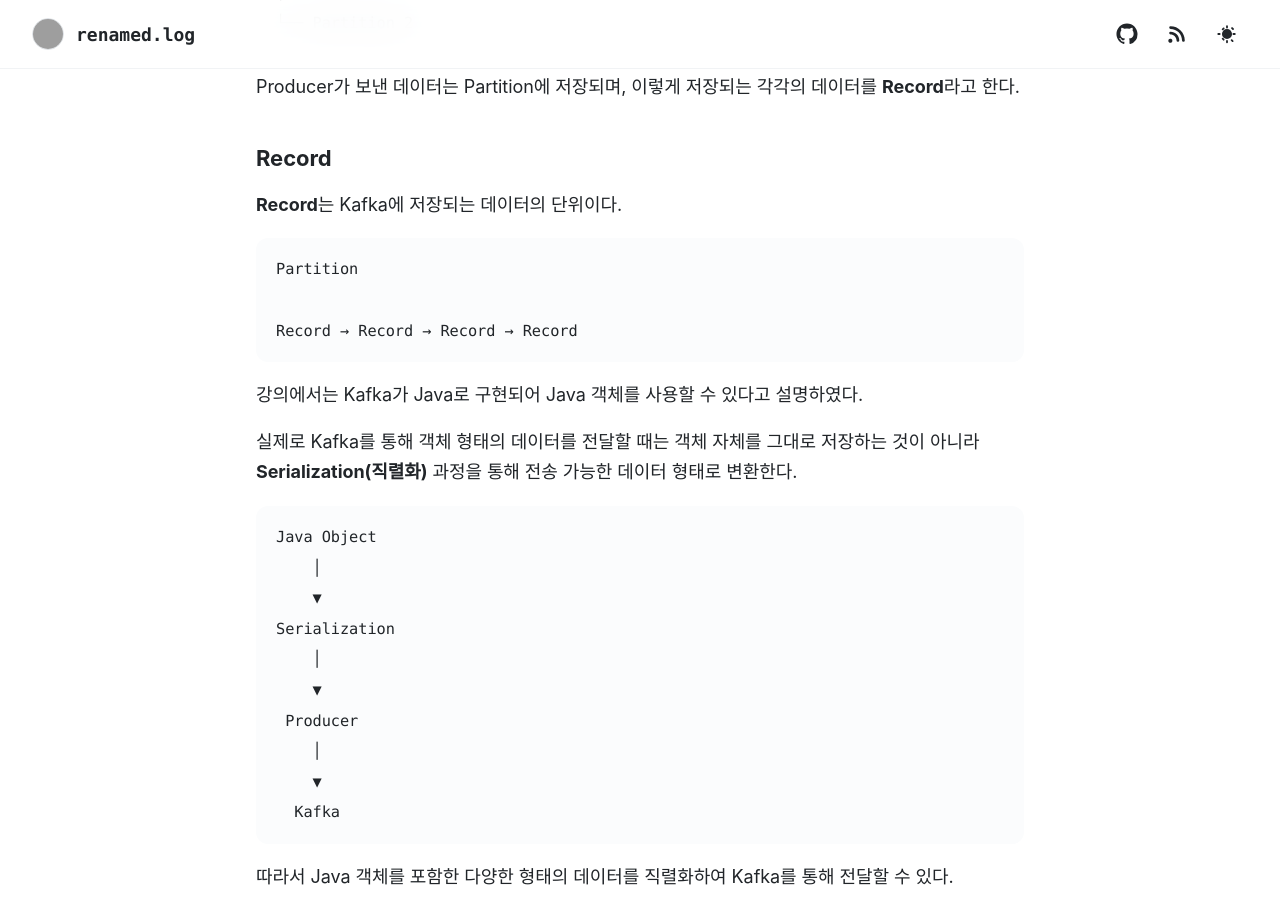
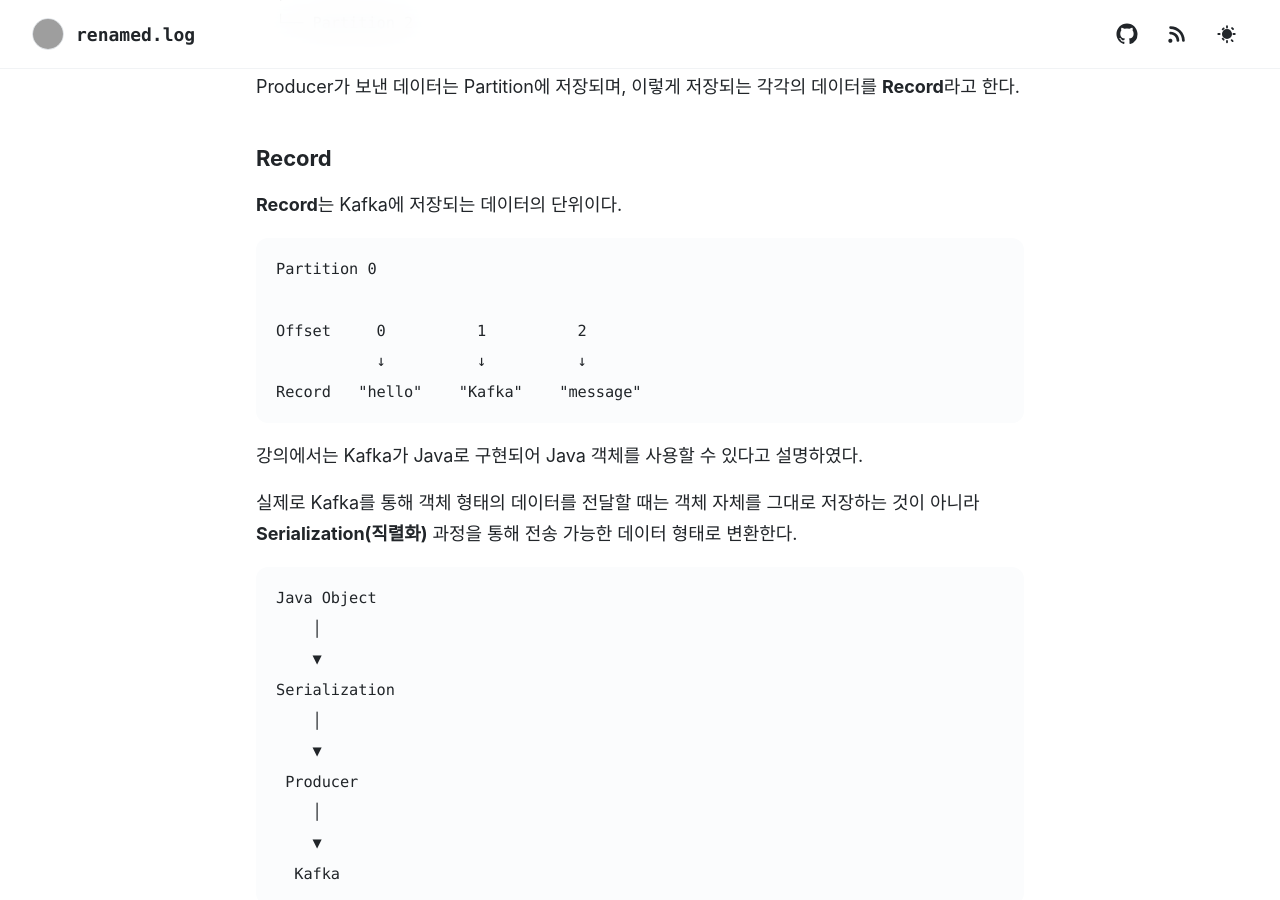
Before and after one commit to kkr010128/kkr010128.github.io, a Jekyll site: the page built from _posts/8.CloudNative/2026-08-12-cloud-native-04-kafka.md, in a window 1280 px wide and 900 px high, scrolled down 9175 px. Built offline with Jekyll 4.4.1, drawn with Linux system fonts in a browser that asks for light colours; comment, search, counter and statistics services are not loaded; grey boxes are pictures that could not be loaded.

Commit message:
Update 2026-08-12-cloud-native-04-kafka.md

````diff
--- a/_posts/8.CloudNative/2026-08-12-cloud-native-04-kafka.md
+++ b/_posts/8.CloudNative/2026-08-12-cloud-native-04-kafka.md
@@ -313,9 +313,11 @@ Producer가 보낸 데이터는 Partition에 저장되며, 이렇게 저장되
 **Record**는 Kafka에 저장되는 데이터의 단위이다.
 
 ```text
-Partition
+Partition 0
 
-Record → Record → Record → Record
+Offset     0          1          2
+           ↓          ↓          ↓
+Record   "hello"    "Kafka"    "message"
 ```
 
 강의에서는 Kafka가 Java로 구현되어 Java 객체를 사용할 수 있다고 설명하였다.
````
